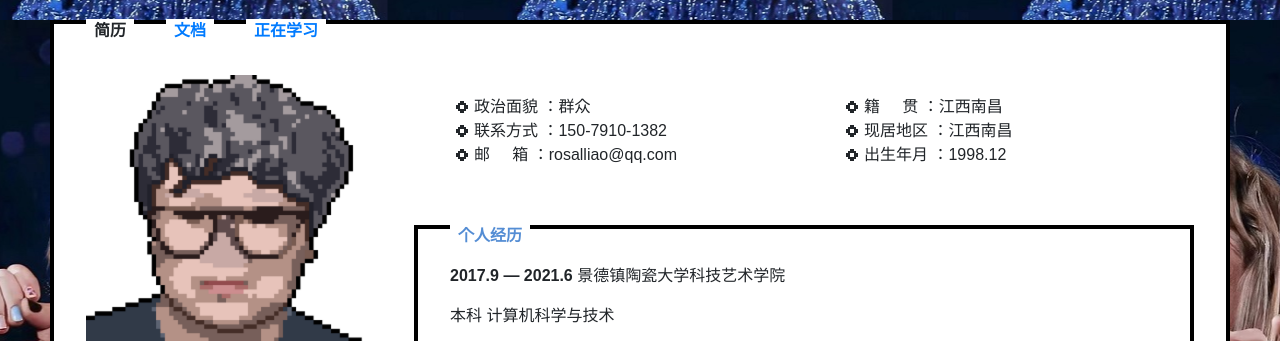
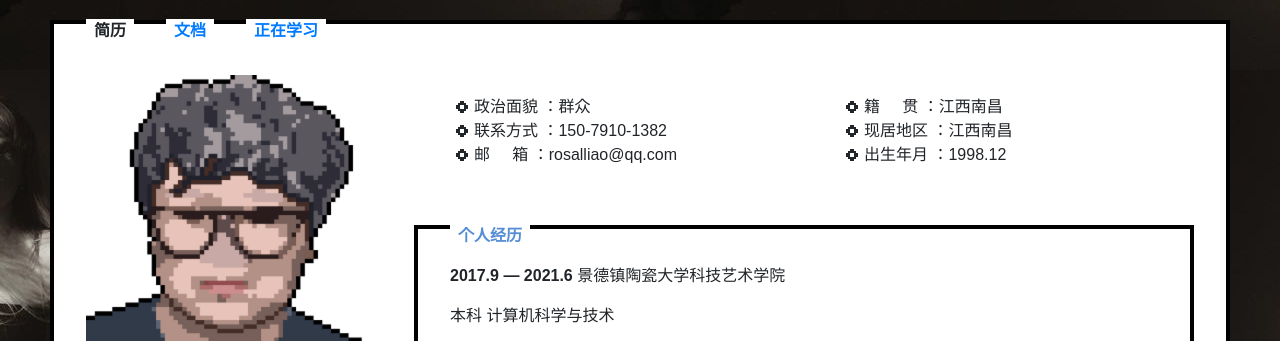
Before and after one commit to Rosal-1998/Rosal-1998.github.io, a plain HTML site: page index.html in a window 1280 px wide. Shown: the top 341 px of the page. Drawn offline with nearby package versions, Linux system fonts and the light colour scheme; a web font is replaced by a local one.

Commit message:
updateBackgourndImages

```diff
--- a/css/style.css
+++ b/css/style.css
@@ -1,5 +1,5 @@
 body {
-  background: url(../images/bg.jpg) repeat fixed center;
+  background: url(../images/TS.jpg) repeat fixed center;
   font-family: "CustomFont", sans-serif;
 }
 .resume-box{
```
Also changed, not shown: images/TS.jpg (added), images/TTPD.jpg (added).
